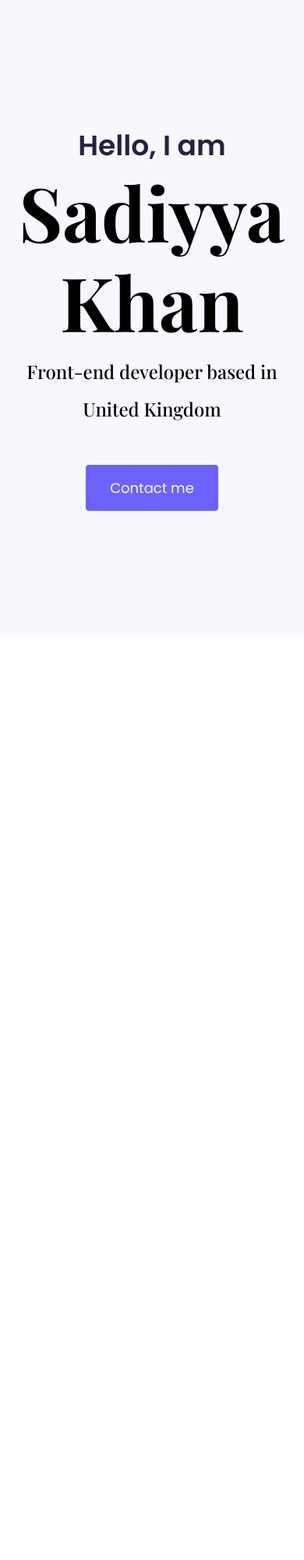
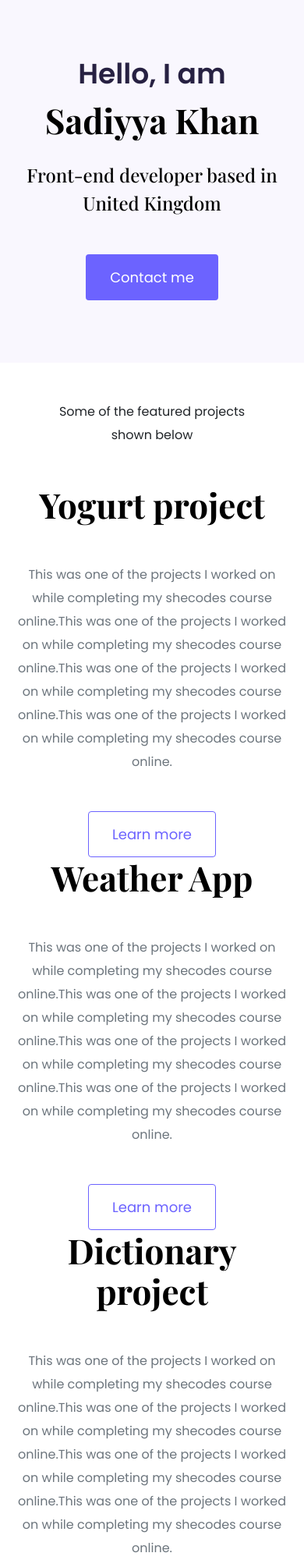
Before and after one commit to Sadiyya-k/Portfolio-project, a plain HTML site: page index.html in a window 390 px wide. Shown: the top 2000 px of the page at 78% size. Before the commit the page ends 844 px from the top, so only its background shows below. Drawn offline with nearby package versions, Linux system fonts and the light colour scheme; a web font is replaced by a local one.

Commit message:
Added homepage content design

```diff
--- a/index.html
+++ b/index.html
@@ -55,5 +55,66 @@
         <a href="#" class="btn btn-branding">Contact me</a>
       </div>
     </div>
+    <p class="text-center m-5">Some of the featured projects shown below</p>
+
+    <div class="container">
+      <div class="row">
+        <div class="col d-none d-lg-block">
+          <img src="images/yogurt.png" class="img-fluid" alt="" />
+        </div>
+        <div class="col">
+          <div class="project-description">
+            <h2 class="mb-5">Yogurt project</h2>
+            <p class="mb-5 text-muted">
+              This was one of the projects I worked on while completing my
+              shecodes course online.This was one of the projects I worked on
+              while completing my shecodes course online.This was one of the
+              projects I worked on while completing my shecodes course
+              online.This was one of the projects I worked on while completing
+              my shecodes course online.
+            </p>
+            <a href="" class="btn btn-branding-outline">Learn more</a>
+          </div>
+        </div>
+      </div>
+      <div class="row">
+        <div class="col">
+          <div class="project-description">
+            <h2 class="mb-5">Weather App</h2>
+            <p class="mb-5 text-muted">
+              This was one of the projects I worked on while completing my
+              shecodes course online.This was one of the projects I worked on
+              while completing my shecodes course online.This was one of the
+              projects I worked on while completing my shecodes course
+              online.This was one of the projects I worked on while completing
+              my shecodes course online.
+            </p>
+            <a href="" class="btn btn-branding-outline">Learn more</a>
+          </div>
+        </div>
+        <div class="col d-none d-lg-block">
+          <img src="images/weather.png" class="img-fluid" alt="" />
+        </div>
+      </div>
+      <div class="row">
+        <div class="col d-none d-lg-block">
+          <img src="images/dictionary.png" class="img-fluid" alt="" />
+        </div>
+        <div class="col">
+          <div class="project-description">
+            <h2 class="mb-5">Dictionary project</h2>
+            <p class="mb-5 text-muted">
+              This was one of the projects I worked on while completing my
+              shecodes course online.This was one of the projects I worked on
+              while completing my shecodes course online.This was one of the
+              projects I worked on while completing my shecodes course
+              online.This was one of the projects I worked on while completing
+              my shecodes course online.
+            </p>
+            <a href="" class="btn btn-branding-outline">Learn more</a>
+          </div>
+        </div>
+      </div>
+    </div>
   </body>
 </html>
--- a/styles/portfolio.css
+++ b/styles/portfolio.css
@@ -22,10 +22,17 @@ h6 {
 
 h1 {
   font-size: 96px;
+  line-height: 1.5;
+}
+
+h2 {
+  font-size: 64px;
 }
 
 p {
   font-weight: normal;
+  font-size: 16px;
+  line-height: 30px;
 }
 
 .hero {
@@ -44,7 +51,7 @@ p {
 .hero h2 {
   font-family: var(--heading-font-family);
   font-weight: normal;
-  line-height: 2;
+  line-height: 1.5;
   font-size: 24px;
 }
 
@@ -56,3 +63,36 @@ p {
   line-height: 27px;
   padding: 15px 30px;
 }
+
+.btn-branding-outline {
+  font-size: 18px;
+  line-height: 27px;
+  padding: 15px 30px;
+  border-radius: 4px;
+  color: var(--branding-color);
+  border: 1px solid var(--branding-color);
+}
+
+.project-description {
+  padding: 120px 60px;
+}
+
+@media (max-width: 960px) {
+  h1 {
+    font-size: 44px;
+    line-height: 2;
+  }
+
+  h2 {
+    font-size: 44px;
+  }
+
+  .hero {
+    padding: 80px 20px;
+  }
+
+  .project-description {
+    padding: 0;
+    text-align: center;
+  }
+}
```
Also changed, not shown: images/dictionary.png (added), images/weather.png (added), images/yogurt.png (added).
